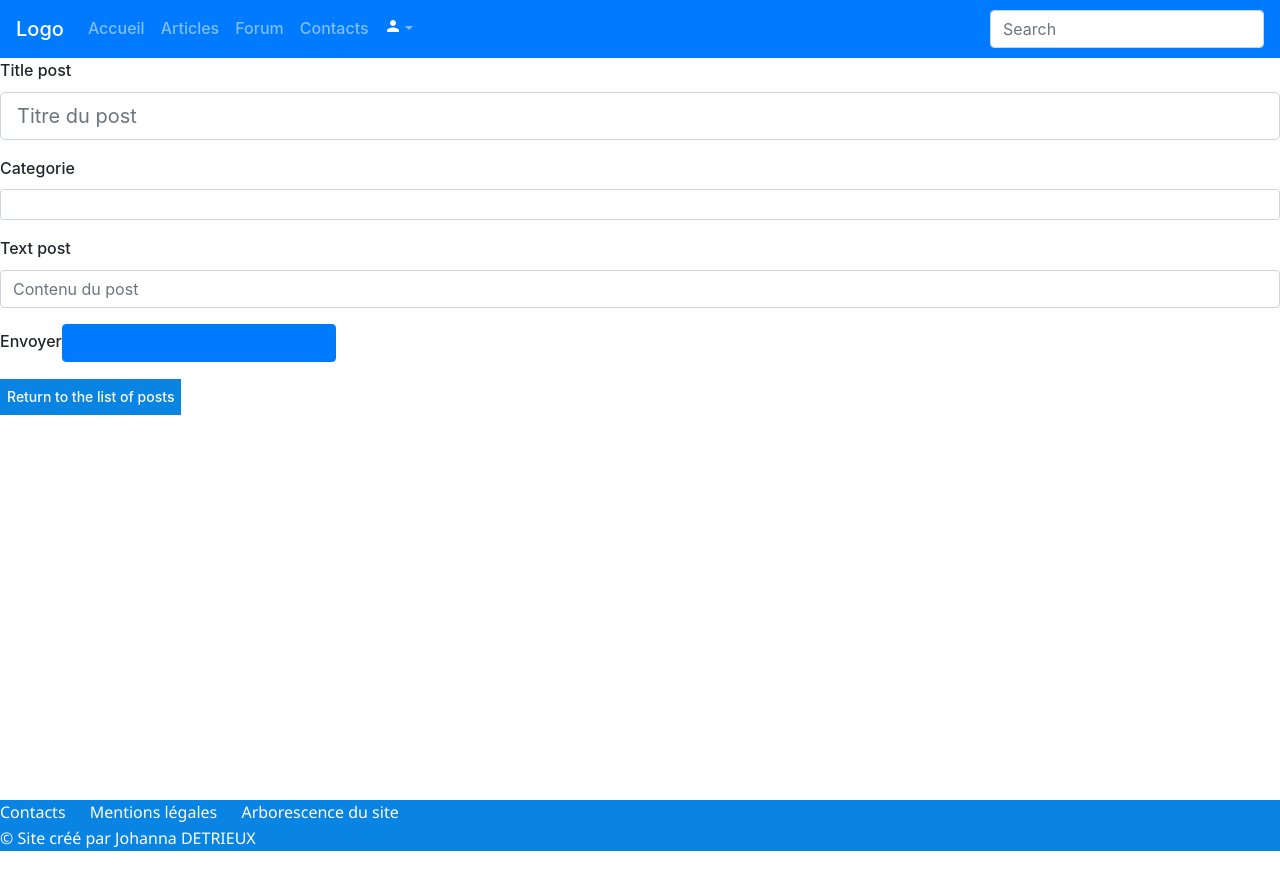
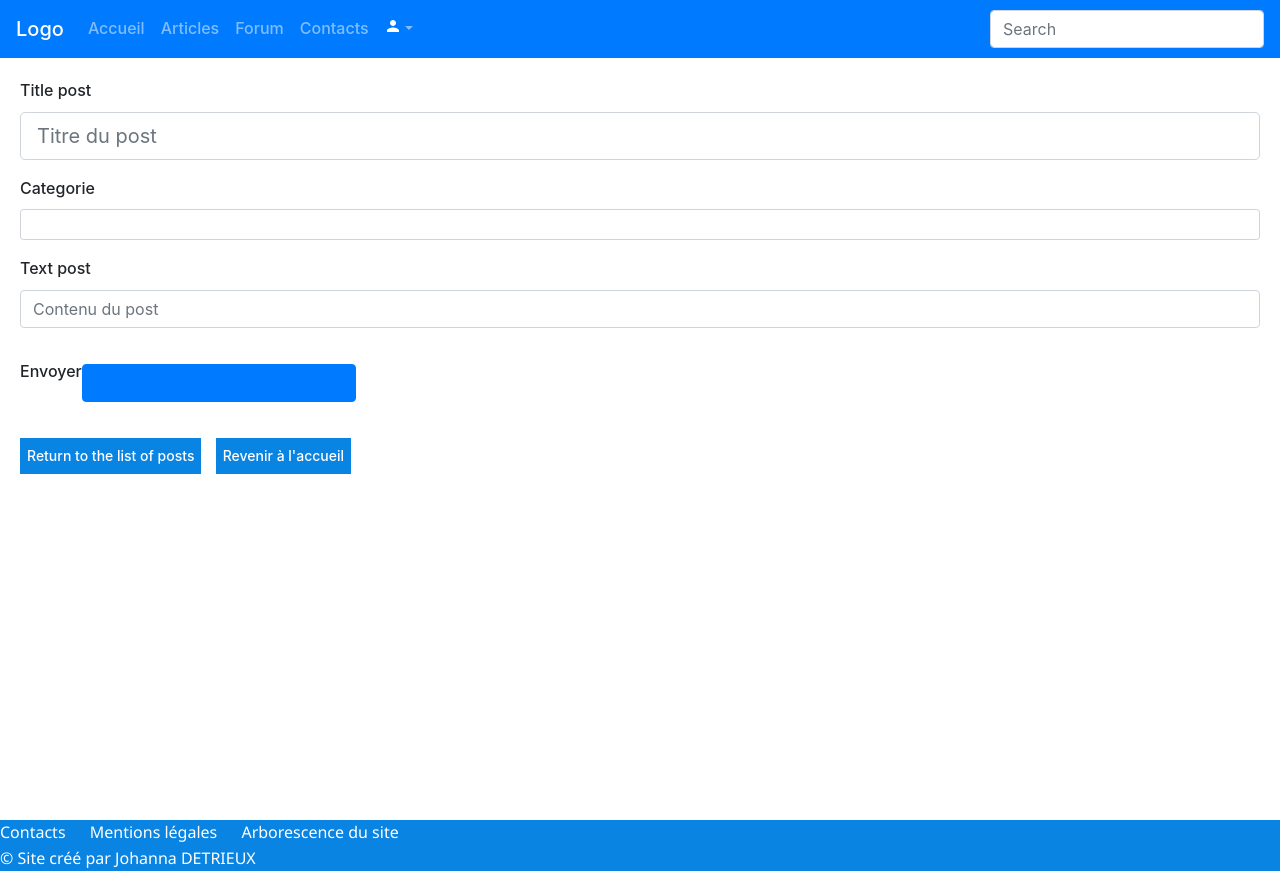
Before and after one commit to Jwana24/projet_afpa_2019, a Symfony app: template templates/forum/add.html.twig in a window 1280 px wide. Run offline with Twig, Linux system fonts and the light colour scheme; the template is opened without the code that fills it, so the values that code supplies are empty; form fields are guessed from the names that the template uses; some libraries are stand-ins or nearby versions.

Commit message:
arrangement css add post page ok

```diff
--- a/public/CSS/style.css
+++ b/public/CSS/style.css
@@ -742,6 +742,21 @@ ion-icon[name=heart-empty]
 }
 
 
+/* ADD POST PAGE */
+
+.btn-send-new-post
+{
+    margin-top: 20px;
+}
+
+.add-post-page
+{
+    margin-left: 20px;
+    margin-right: 20px;
+    margin-top: 20px;
+}
+
+
 /* MEDIA QUERY */
 
 @media all and (max-width: 415px)
--- a/templates/forum/add.html.twig
+++ b/templates/forum/add.html.twig
@@ -4,22 +4,26 @@
 
 {% block body %}
 
-    <main>
+    <main class="add-post-page">
         {{ form_start(form) }}
             <div class="form-group">
 
-                {{ form_row(form.title_post, { 'attr': {'class': 'form-control form-control-lg', 'type': 'text', 'placeholder': 'Titre du post'} }) }}
+                {{ form_row(form.title_post, { 'attr': {'class': 'form-control form-control-lg', 'placeholder': 'Titre du post'} }) }}
 
                 {{ form_row(form.categorie, { 'attr': {'class': 'form-control form-control-sm'} }) }}
 
                 {{ form_row(form.text_post, { 'attr': {'class': 'form-control', 'placeholder': 'Contenu du post', 'rows': '3'} }) }}
 
-                {{ form_row(form.Envoyer, { 'attr': {'class': 'btn btn-primary'} }) }}
+                {{ form_row(form.Envoyer, { 'attr': {'class': 'btn btn-primary btn-send-new-post'} }) }}
 
             </div>
         {{ form_end(form) }}
 
-        <a class="btn-site" href="{{ path('posts_list') }}">{% trans %}Revenir à la liste des posts{% endtrans %}</a>
+        <div class="link-post-page">
+            <a class="btn-site link-return-posts" href="{{ path('posts_list') }}">{% trans %}Revenir à la liste des posts{% endtrans %}</a>
+            <a class="btn-site link-return-homepage" href="{{ path('accueil') }}">Revenir à l'accueil</a>
+        </div>
+
     </main>
 
 {% endblock %}
```
Also changed, not shown: src/Form/PostType.php (+15 -6 lines).
